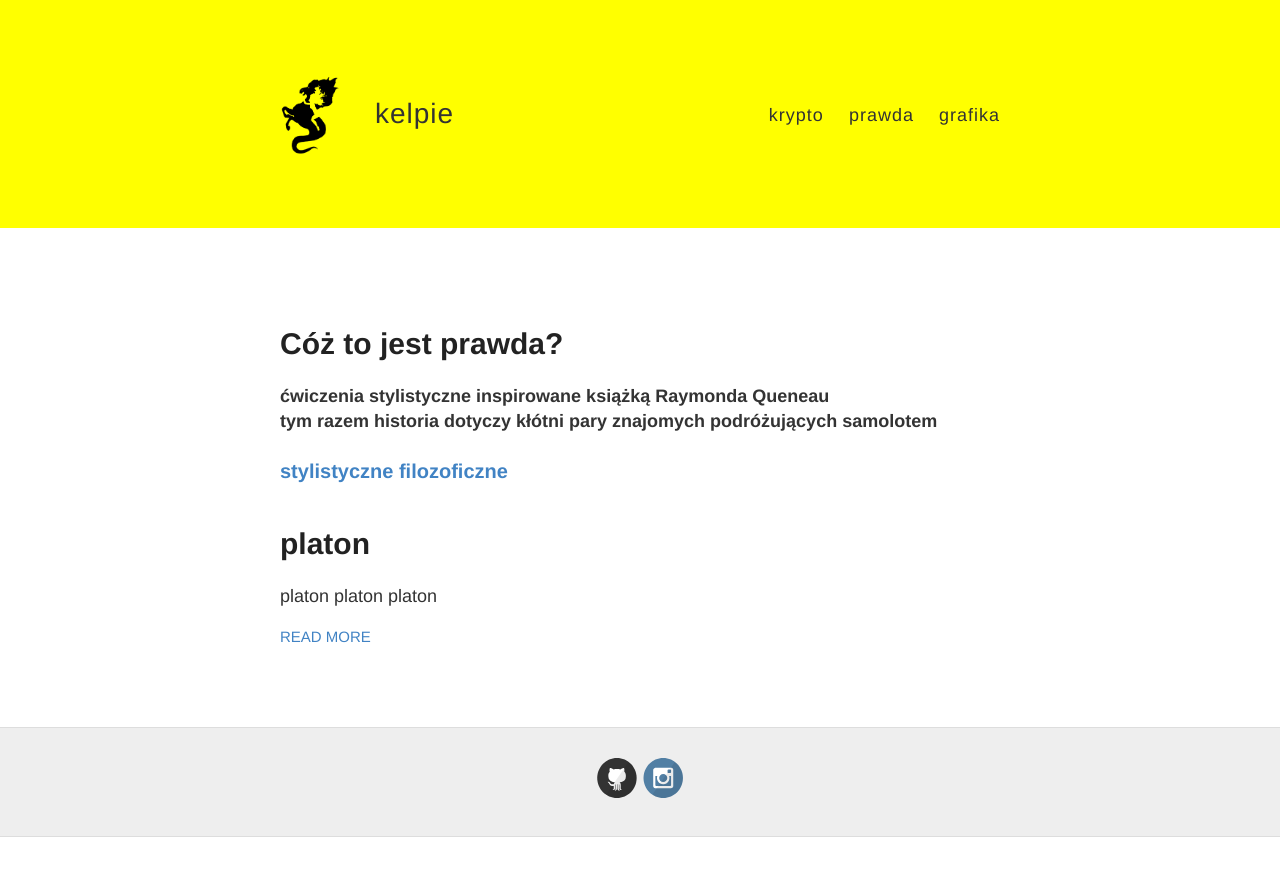
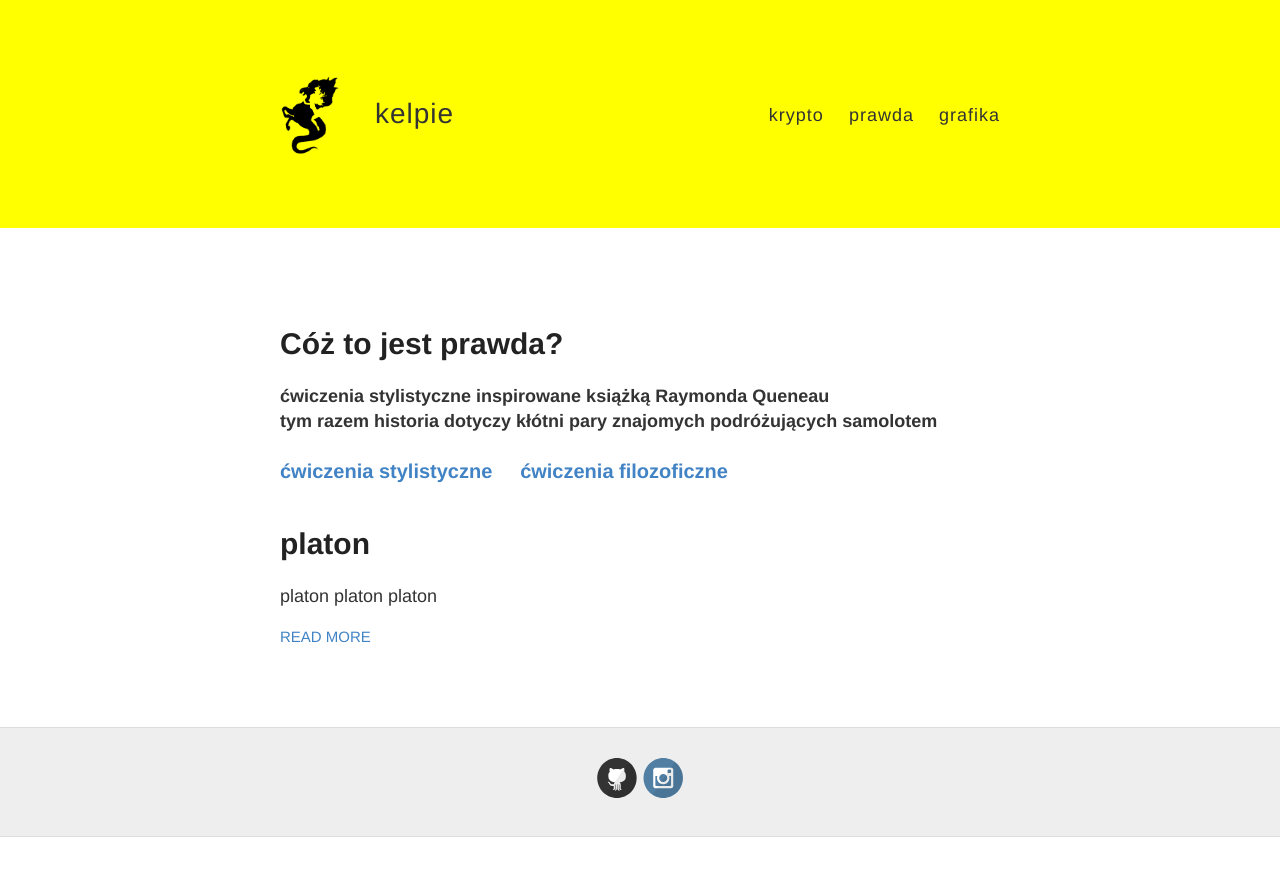
Before and after one commit to keIpie/keIpie.github.io, a Jekyll site: the page built from prawda-filozofow.html, in a window 1280 px wide. Shown: the top 876 px of the page. Built offline with Jekyll 4.4.1, drawn with Linux system fonts in a browser that asks for light colours.

Commit message:
prawda filozofow

```diff
--- a/prawda-filozofow.html
+++ b/prawda-filozofow.html
@@ -5,7 +5,7 @@ layout: default
 <h1> Cóż to jest prawda? </h1>
 <p><b> ćwiczenia stylistyczne inspirowane książką Raymonda Queneau <br>
      tym razem historia dotyczy kłótni pary znajomych podróżujących samolotem </b></p>
-<h3><a href="{{ site.baseurl }}/prawda">stylistyczne</a>    <a href="{{ site.baseurl }}/prawda-filozofow">filozoficzne</a> </h3>
+<h3><a href="{{ site.baseurl }}/prawda"> ćwiczenia stylistyczne</a> &nbsp; &nbsp; <a href="{{ site.baseurl }}/prawda-filozofow"> ćwiczenia filozoficzne</a> </h3>
 
 <div class="posts">
   {% for post in site.categories.filozoficzne %}
--- a/prawda.html
+++ b/prawda.html
@@ -5,7 +5,7 @@ layout: default
 <h1> Cóż to jest prawda? </h1>
 <p><b> ćwiczenia stylistyczne inspirowane książką Raymonda Queneau <br>
      tym razem historia dotyczy kłótni pary znajomych podróżujących samolotem </b></p>
-<h3><a href="{{ site.baseurl }}/prawda">stylistyczne</a>    <a href="{{ site.baseurl }}/prawda-filozofow">filozoficzne</a> </h3>
+<h3><a href="{{ site.baseurl }}/prawda">stylistyczne</a> &nbsp; &nbsp; <a href="{{ site.baseurl }}/prawda-filozofow">filozoficzne</a> </h3>
 
 <div class="posts">
   {% for post in site.categories.stylistyczne %}
```
